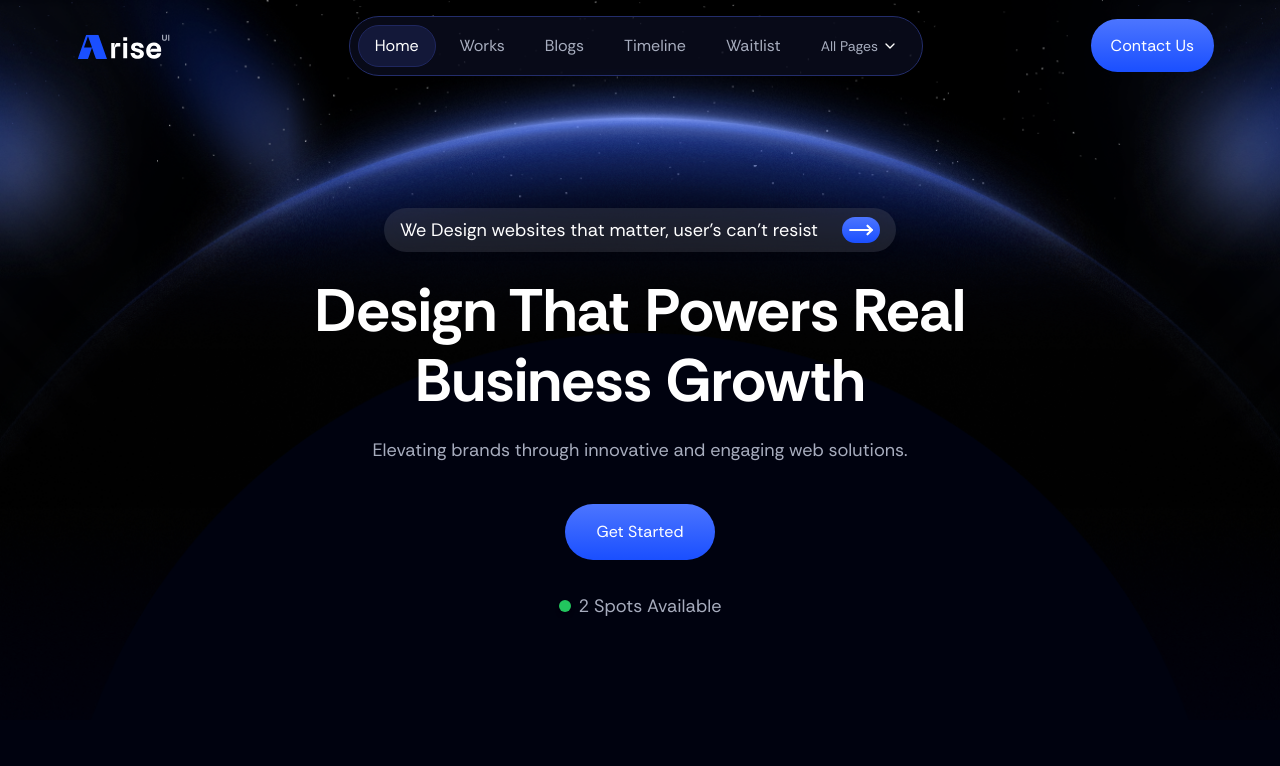
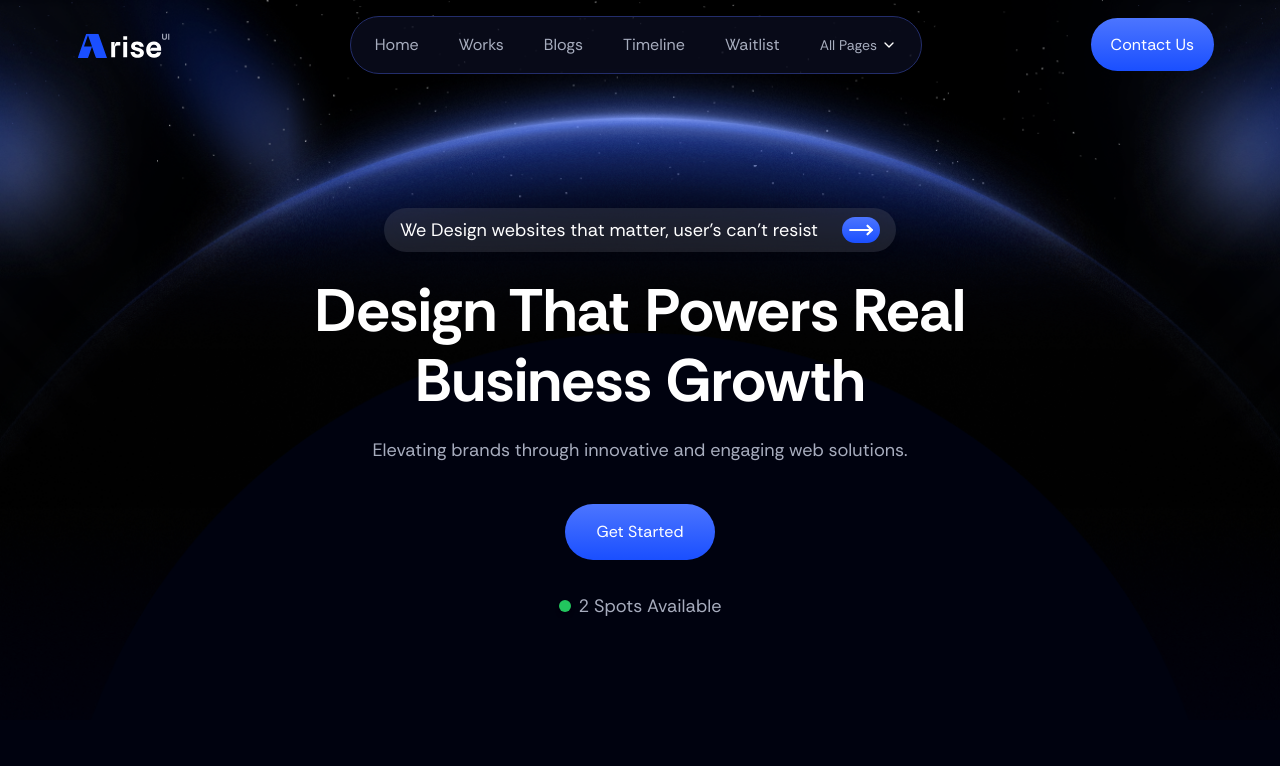
Before and after one commit to Anurag2k743/arise, a Next.js app: page / in a window 1280 px wide. Shown: the top 766 px of the page. Built offline with nearby package versions, Linux system fonts and the light colour scheme.

Commit message:
fix  header

```diff
--- a/app/Components/Header.tsx
+++ b/app/Components/Header.tsx
@@ -1,7 +1,6 @@
 "use client";
 import Image from "next/image";
 import { useState, useEffect } from "react";
-import { usePathname } from "next/navigation";
 import { ChevronDown, Menu, X } from "lucide-react";
 
 type NavLink = {
@@ -39,9 +38,6 @@ export default function Header() {
   const [dropdownOpen, setDropdownOpen] = useState(false);
   const [mobileMenuOpen, setMobileMenuOpen] = useState(false);
   const [isScrolled, setIsScrolled] = useState(false);
-  const [activeSection, setActiveSection] = useState<string>("#hero");
-
-  const pathname = usePathname();
 
   // Scroll + resize handler
   useEffect(() => {
@@ -60,113 +56,6 @@ export default function Header() {
       window.removeEventListener("resize", handleScroll);
     };
   }, []);
-
-  const buildThresholds = () => Array.from({ length: 101 }, (_, i) => i / 100);
-
-  // Intersection Observer for active section
-  useEffect(() => {
-    const allNavItems = navItems.flatMap((item) =>
-      item.dropdown ? item.items : [item]
-    );
-
-    const sectionEls = allNavItems
-      .filter((item) => item.href.startsWith("#"))
-      .map((item) => document.querySelector<HTMLElement>(item.href))
-      .filter((el): el is HTMLElement => Boolean(el));
-
-    if (sectionEls.length === 0) return;
-
-    const visibilityMap = new Map<HTMLElement, number>();
-
-    const observer = new IntersectionObserver(
-      (entries) => {
-        entries.forEach((entry) => {
-          if (entry.target instanceof HTMLElement) {
-            visibilityMap.set(entry.target, entry.intersectionRatio);
-          }
-        });
-
-        let bestEl: HTMLElement | null = null; // ✅ fix
-        let bestRatio = 0;
-
-        visibilityMap.forEach((ratio, el) => {
-          if (ratio > bestRatio) {
-            bestRatio = ratio;
-            bestEl = el;
-          }
-        });
-
-        if (bestEl) {
-          setActiveSection(`#${bestEl.id}`);
-        }
-      },
-      {
-        root: null,
-        rootMargin: "-40% 0px -40% 0px",
-        threshold: buildThresholds(),
-      }
-    );
-
-    sectionEls.forEach((el) => {
-      visibilityMap.set(el, 0);
-      observer.observe(el);
-    });
-
-    const setInitial = () => {
-      let bestEl: HTMLElement | null = null; // ✅ fix
-      let bestVisible = 0;
-
-      sectionEls.forEach((el) => {
-        const rect = el.getBoundingClientRect();
-        const visible =
-          Math.max(0, Math.min(rect.bottom, window.innerHeight) - Math.max(rect.top, 0));
-        if (visible > bestVisible) {
-          bestVisible = visible;
-          bestEl = el;
-        }
-      });
-
-      if (bestEl) setActiveSection(`#${bestEl.id}`);
-    };
-
-    setInitial();
-
-    return () => {
-      sectionEls.forEach((el) => observer.unobserve(el));
-      observer.disconnect();
-    };
-  }, []);
-
-  const isActive = (href: string) => {
-    if (href.startsWith("#")) {
-      return href === activeSection;
-    }
-    return href === pathname;
-  };
-
-  const getNavItemClasses = (href: string) => {
-    const isItemActive = isActive(href);
-    if (isItemActive) {
-      return "bg-[#131839] border border-[#1F275F] px-4 py-2 rounded-full text-white transition-all duration-200";
-    }
-    return "hover:text-[#194EFF] px-4 py-2 rounded-full text-[#A7ADBE] transition-all duration-200";
-  };
-
-  const getDropdownItemClasses = (href: string) => {
-    const isItemActive = isActive(href);
-    if (isItemActive) {
-      return "block px-4 py-2 bg-[#131839] text-[#A7ADBE] transition-all duration-200";
-    }
-    return "block px-4 py-2 text-gray-700 hover:bg-gray-100 transition-all duration-200";
-  };
-
-  const getMobileItemClasses = (href: string) => {
-    const isItemActive = isActive(href);
-    if (isItemActive) {
-      return "block px-4 py-2 bg-[#131839] border border-[#1F275F] text-[#A7ADBE] rounded transition-all duration-200";
-    }
-    return "block px-4 py-2 text-white hover:bg-[#131839] rounded-full transition-all duration-200";
-  };
 
   return (
     <header className="fixed top-0 left-0 w-full z-50 transition-all duration-300 md:py-2">
@@ -206,9 +95,7 @@ export default function Header() {
                             <a
                               key={i}
                               href={subItem.href}
-                              className={` ${getDropdownItemClasses(
-                                subItem.href
-                              )} focus:outline-none focus:ring-0 ${
+                              className={`block px-4 py-2 text-gray-700 hover:bg-gray-100 transition-all duration-200 ${
                                 isFirst ? "rounded-t-md" : ""
                               } ${isLast ? "rounded-b-md" : ""} ${
                                 !isFirst && !isLast ? "rounded-none" : ""
@@ -225,7 +112,7 @@ export default function Header() {
                   <a
                     key={index}
                     href={item.href}
-                    className={`${getNavItemClasses(item.href)} focus:outline-none focus:ring-0`}
+                    className="hover:text-[#194EFF] px-4 py-2 rounded-full text-[#A7ADBE] transition-all duration-200"
                   >
                     {item.label}
                   </a>
@@ -237,7 +124,7 @@ export default function Header() {
           <div className="hidden lg:block">
             <a
               href="#contact"
-              className="bg-gradient-to-b from-[#4C75FF] to-[#1A4FFF] text-white py-4 px-5 rounded-full transition focus:outline-none focus:ring-0"
+              className="bg-gradient-to-b from-[#4C75FF] to-[#1A4FFF] text-white py-4 px-5 rounded-full transition"
             >
               Contact Us
             </a>
@@ -274,9 +161,7 @@ export default function Header() {
                         key={i}
                         href={subItem.href}
                         onClick={() => setMobileMenuOpen(false)}
-                        className={`${getMobileItemClasses(
-                          subItem.href
-                        )} focus:outline-none focus:ring-0`}
+                        className="block px-4 py-2 text-white hover:bg-[#131839] rounded-full transition-all duration-200"
                       >
                         {subItem.label}
                       </a>
@@ -288,7 +173,7 @@ export default function Header() {
                   key={index}
                   href={item.href}
                   onClick={() => setMobileMenuOpen(false)}
-                  className={`${getMobileItemClasses(item.href)} focus:outline-none focus:ring-0`}
+                  className="block px-4 py-2 text-white hover:bg-[#131839] rounded-full transition-all duration-200"
                 >
                   {item.label}
                 </a>
@@ -298,7 +183,7 @@ export default function Header() {
             <a
               href="#contact"
               onClick={() => setMobileMenuOpen(false)}
-              className="bg-gradient-to-b from-[#4C75FF] to-[#1A4FFF] text-white py-3 px-5 rounded-full text-center "
+              className="bg-gradient-to-b from-[#4C75FF] to-[#1A4FFF] text-white py-3 px-5 rounded-full text-center"
             >
               Contact Us
             </a>
```
